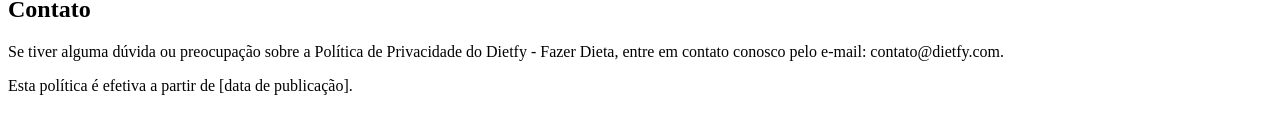
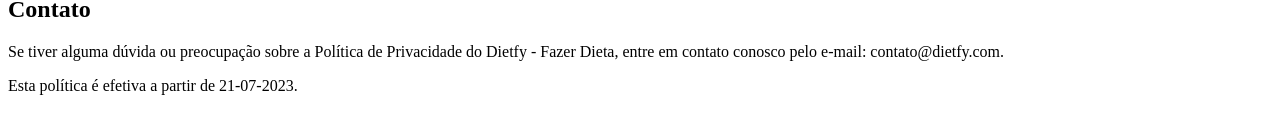
Before and after one commit to techstudiosai/politica-de-seguranca, a plain HTML site: page index.html in a window 1280 px wide. Shown: the part 619-752 px from the top of the page. Drawn offline with Linux system fonts and the light colour scheme.

Commit message:
Update index.html

```diff
--- a/index.html
+++ b/index.html
@@ -34,6 +34,6 @@
 
     <p>Se tiver alguma dúvida ou preocupação sobre a Política de Privacidade do Dietfy - Fazer Dieta, entre em contato conosco pelo e-mail: contato@dietfy.com.</p>
 
-    <p>Esta política é efetiva a partir de [data de publicação].</p>
+    <p>Esta política é efetiva a partir de 21-07-2023.</p>
 </body>
 </html>
```
